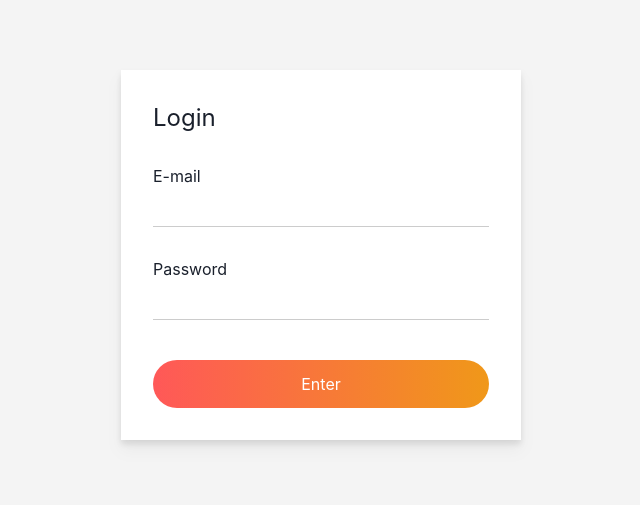
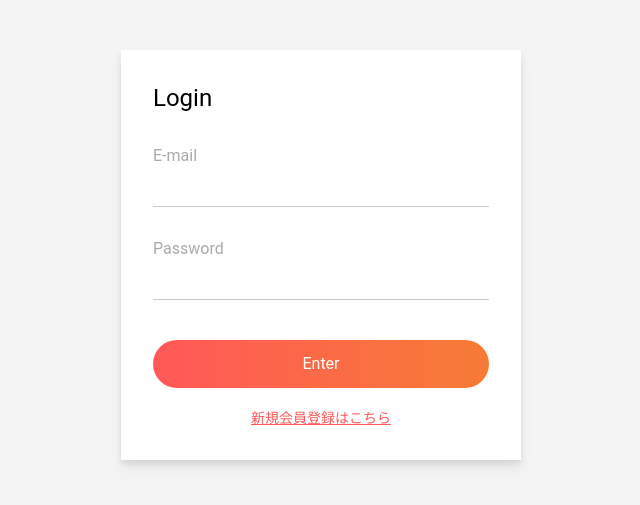
Before and after one commit to nao5100000/ec_app, a Next.js app: page /login in a window 1280 px wide. Shown: the part 145-650 px from the top of the page, without its empty margins (319-959 px from the left). Built offline with nearby package versions, Linux system fonts and the light colour scheme.

Commit message:
modified settings

```diff
--- a/pages/_app.tsx
+++ b/pages/_app.tsx
@@ -1,13 +1,10 @@
-import '../styles/globals.css'
+import '../styles/globals.css';
 import "tailwindcss/tailwind.css";
-import { ChakraProvider } from '@chakra-ui/react'
 import type { AppProps } from 'next/app'
 
 function MyApp({ Component, pageProps }: AppProps) {
   return (
-    <ChakraProvider>
-      <Component {...pageProps} />
-    </ChakraProvider>
+    <Component {...pageProps} />
   )
 }
 
--- a/pages/login.tsx
+++ b/pages/login.tsx
@@ -1,3 +1,5 @@
+import Link from 'next/link'
+
 const Login = () => {
     return (
         <>
@@ -5,17 +7,19 @@ const Login = () => {
                 <div className="min-w-[400px] bg-white p-8 drop-shadow-lg mx-auto w-1/4 ">
                     <h2 className="text-2xl mb-[30px]">Login</h2>
                     <dl>
-                        <dt className="mb-[10px]">E-mail</dt>
+                        <dt className="mb-[10px] text-dark-gray">E-mail</dt>
                         <dd className="mb-[30px]">
                             <input className="w-full border-b border-light-gray pb-1 focus:border-gradient-orange" />
                         </dd>
-                        <dt className="mb-[10px]">Password</dt>
+                        <dt className="mb-[10px] text-dark-gray">Password</dt>
                         <dd className="mb-[40px]">
                             <input className="w-full border-b border-light-gray pb-1 focus:border-gradient-orange" />
                         </dd>
                     </dl>
-                    <button className="bg-gradient-to-r from-gradient-red to-gradient-orange w-full text-white p-3 rounded-full">Enter</button>
-
+                    <button className="bg-gradient-to-r from-gradient-red to-gradient-orange w-full text-white p-3 rounded-full bg-[length:180%_auto] ease-out duration-300 hover:bg-[length:100%_auto] mb-5">Enter</button>
+                    <Link href="/register/">
+                        <a className="text-gradient-red text-sm text-center block underline">新規会員登録はこちら</a>
+                    </Link>
                 </div>
             </div>
         </>
--- /dev/null
+++ b/pages/register.tsx
@@ -0,0 +1,4 @@
+const Register = () => {
+
+}
+export default Register;
--- a/tailwind.config.js
+++ b/tailwind.config.js
@@ -1,8 +1,8 @@
 module.exports = {
   mode: "jit",
   content: [
-    "./pages/**/*.{js,ts,jsx,tsx}",
-    "./src/components/**/*.{js,ts,jsx,tsx}",
+    './pages/**/*.{js,ts,jsx,tsx}',
+    './src/components/**/*.{js,ts,jsx,tsx}'
   ],
   theme: {
     extend: {
@@ -11,7 +11,8 @@ module.exports = {
         'dark-blue': '#8fd3f4',
         'gradient-red': '#ff5858',
         'gradient-orange': '#f09819',
-        'light-gray': '#cccccc'
+        'light-gray': '#cccccc',
+        'dark-gray': '#aaaaaa'
       },
       fontFamily: {
         'body': ['"Roboto"', '"Noto Sans JP"'],
```
